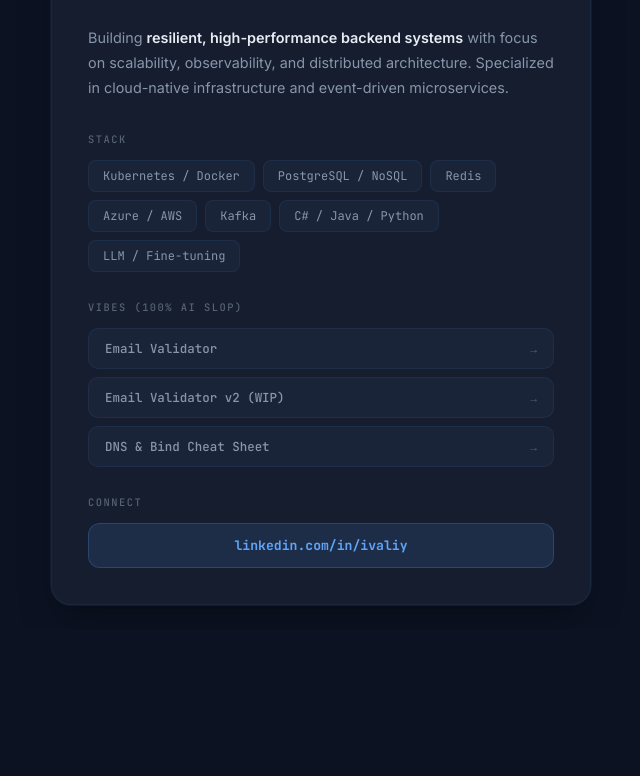
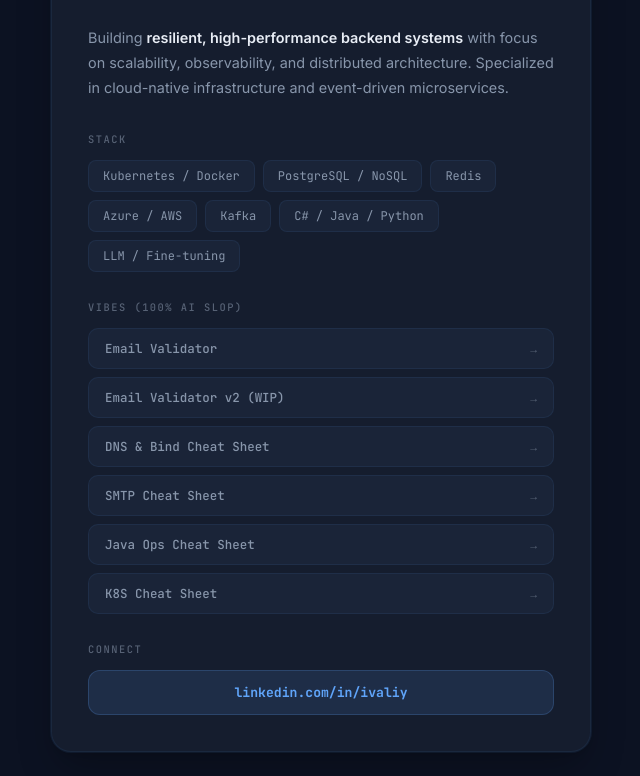
Before and after one commit to iviv/sites, a website: page index.html in a window 1280 px wide. Shown: the part 226-1002 px from the top of the page, without its empty margins (319-959 px from the left). Before the commit the page ends 855 px from the top, so only its background shows below. Drawn offline with Linux system fonts and the light colour scheme.

Commit message:
Update index.html

```diff
--- a/index.html
+++ b/index.html
@@ -389,6 +389,18 @@
                         DNS &amp; Bind Cheat Sheet
                         <span class="arrow">&rarr;</span>
                     </a>
+                    <a href="smtp.html" class="vibe-link" target="_blank">
+                        SMTP Cheat Sheet
+                        <span class="arrow">&rarr;</span>
+                    </a>
+                    <a href="javaops.html" class="vibe-link" target="_blank">
+                        Java Ops Cheat Sheet
+                        <span class="arrow">&rarr;</span>
+                    </a>
+                    <a href="k8s-reference.html" class="vibe-link" target="_blank">
+                        K8S Cheat Sheet
+                        <span class="arrow">&rarr;</span>
+                    </a>
                 </div>
             </div>
 
```
